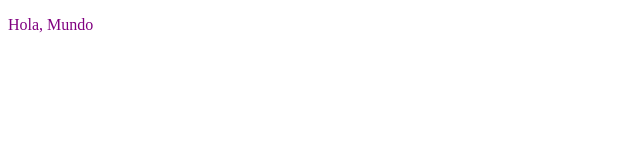
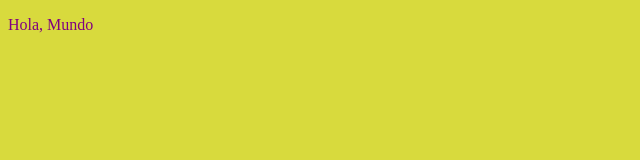
Before and after one commit to CDMR/RealidadVirtual.github.io, a plain HTML site: page Ejemplo2.9.1.html in a window 1280 px wide. Shown: the whole page, without its empty margins (0-640 px from the left). Drawn offline with Linux system fonts and the light colour scheme.

Commit message:
Update Ejemplo2.9.1.html

```diff
--- a/Ejemplo2.9.1.html
+++ b/Ejemplo2.9.1.html
@@ -4,7 +4,7 @@
   <style type="text/css">
   body{
     color: purple;
-    backgroound-color: #d8da3d }
+    background-color: #d8da3d }
    </style>
    </head>
    <html>
```
